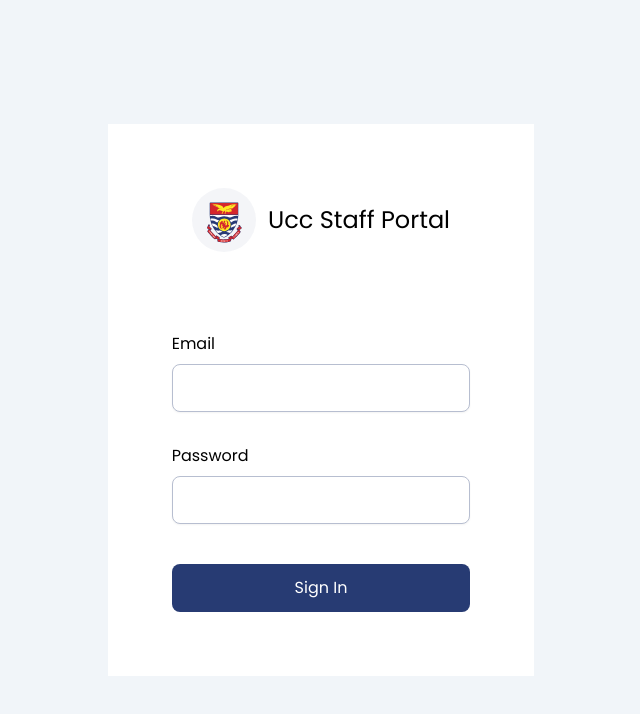
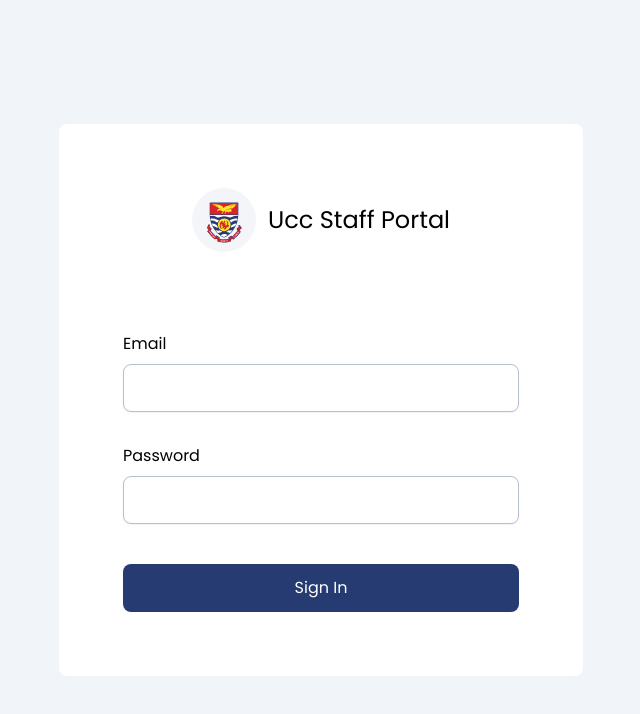
Before and after one commit to Sarbeng/react_portal, a React (Vite) app: page / in a window 1280 px wide. Shown: the top 714 px of the page, without its empty margins (319-959 px from the left). Built offline with nearby package versions, Linux system fonts and the light colour scheme.

Commit message:
added rounded borders and custom width to form

```diff
--- a/src/pages/Login/LoginPage.tsx
+++ b/src/pages/Login/LoginPage.tsx
@@ -30,7 +30,7 @@
   return (
     <>
       <div className="flex justify-center items-center h-screen w-screen md:bg-slate-100">
-        <div className="p-4 md:p-16 bg-white w-full md:w-4/12">
+        <div className="p-4 md:p-16 bg-white w-full md:w-[524px] rounded-lg">
           <form onSubmit={formik.handleSubmit}>
 
             {/* the logo section of the form goes here */}
```
